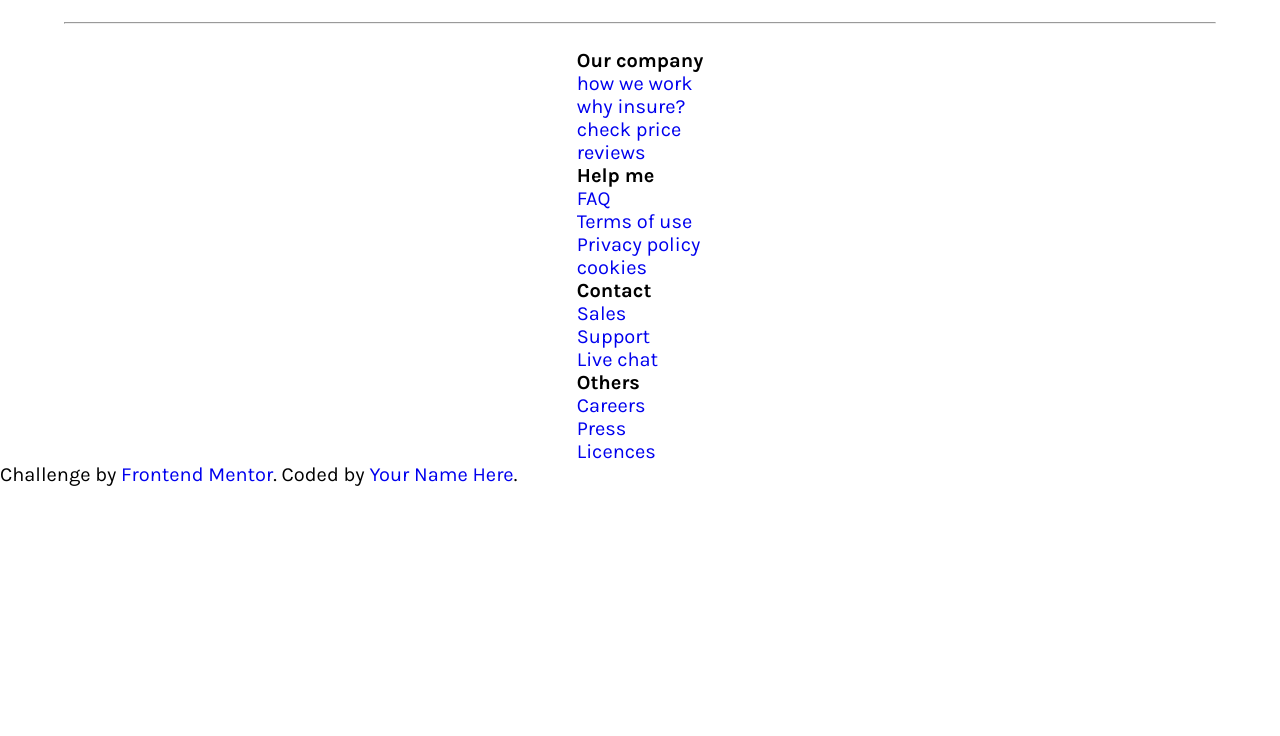
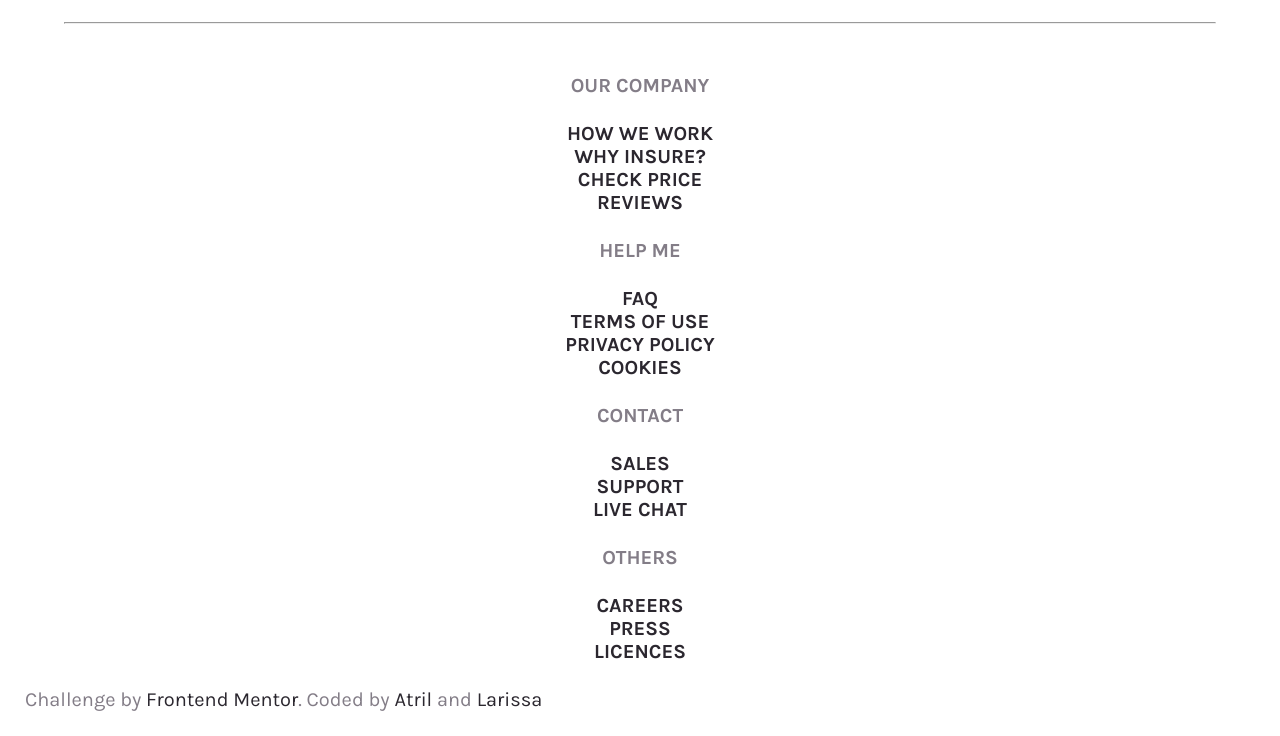
Before and after one commit to rica213/insurance-landing-product-master, a website: page index.html in a window 1280 px wide. Shown: the part 2931-3667 px from the top of the page. Before the commit the page ends 3417 px from the top, so only its background shows below. Drawn offline with Linux system fonts and the light colour scheme.

Commit message:
Add style on the footer

```diff
--- a/index.html
+++ b/index.html
@@ -106,7 +106,6 @@
         <hr>
       </section>
       <section class="more-info">
-
         <div>
           <h4>Our company</h4>
           <ul>
@@ -145,9 +144,9 @@
     </footer>
     <div class="attribution">
       Challenge by
-      <a href="https://www.frontendmentor.io?ref=challenge" target="_blank"
+      <a href="https://www.frontendmentor.io?ref=challenge" target="_blank" rel="noopener"
         >Frontend Mentor</a
-      >. Coded by <a href="#">Your Name Here</a>.
+      >. Coded by <a href="https://github.com/Atril33">Atril</a> and <a href="https://github.com/rica213">Larissa</a>
     </div>
   </body>
 </html>
--- a/style.css
+++ b/style.css
@@ -204,3 +204,32 @@ footer {
 .contact hr {
   width: 90%;
 }
+
+.more-info {
+  width: 100%;
+  display: flex;
+  flex-direction: column;
+  align-items: center;
+  text-transform: uppercase;
+  text-align: center;
+}
+
+.more-info h4 {
+  color: hsl(273, 4%, 51%);
+  margin: 25px 0;
+}
+
+.more-info a {
+  color: hsl(270, 9%, 17%);
+  font-weight: 700;
+}
+
+.attribution {
+  margin: 25px;
+  color: hsl(273, 4%, 51%);
+}
+
+.attribution a {
+  color: hsl(270, 9%, 17%);
+  cursor: pointer;
+}
```
